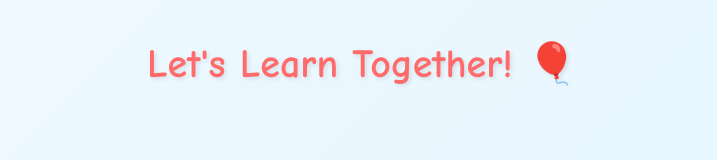
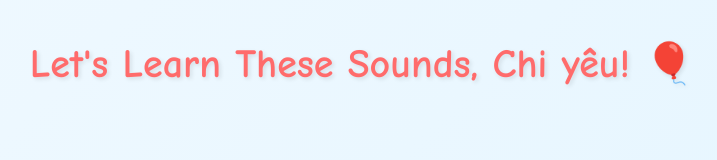
Before and after one commit to alanvan0502/toddler-learning-app, a website: page index.html in a window 1280 px wide. Shown: the whole page, without its empty margins (278-995 px from the left). Drawn offline with Linux system fonts and the light colour scheme; no server answers.

Commit message:
Update page title

```diff
--- a/index.html
+++ b/index.html
@@ -8,7 +8,7 @@
 </head>
 <body>
     <div class="container">
-        <h1>Let's Learn Together! 🎈</h1>
+        <h1>Let's Learn These Sounds, Chi yêu! 🎈</h1>
         <div class="items-grid" id="itemsContainer">
             <!-- Items will be dynamically added here -->
         </div>
```
